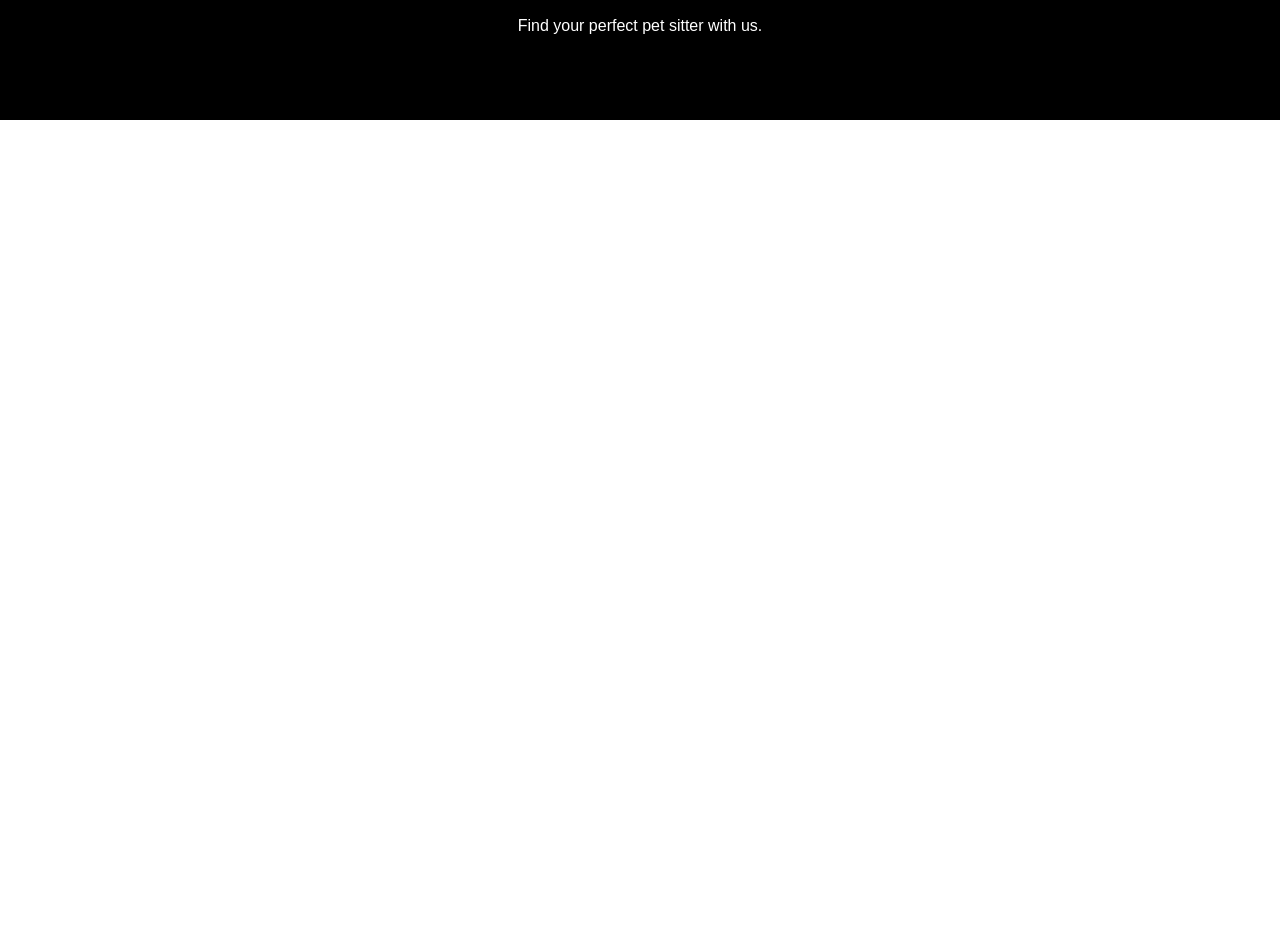
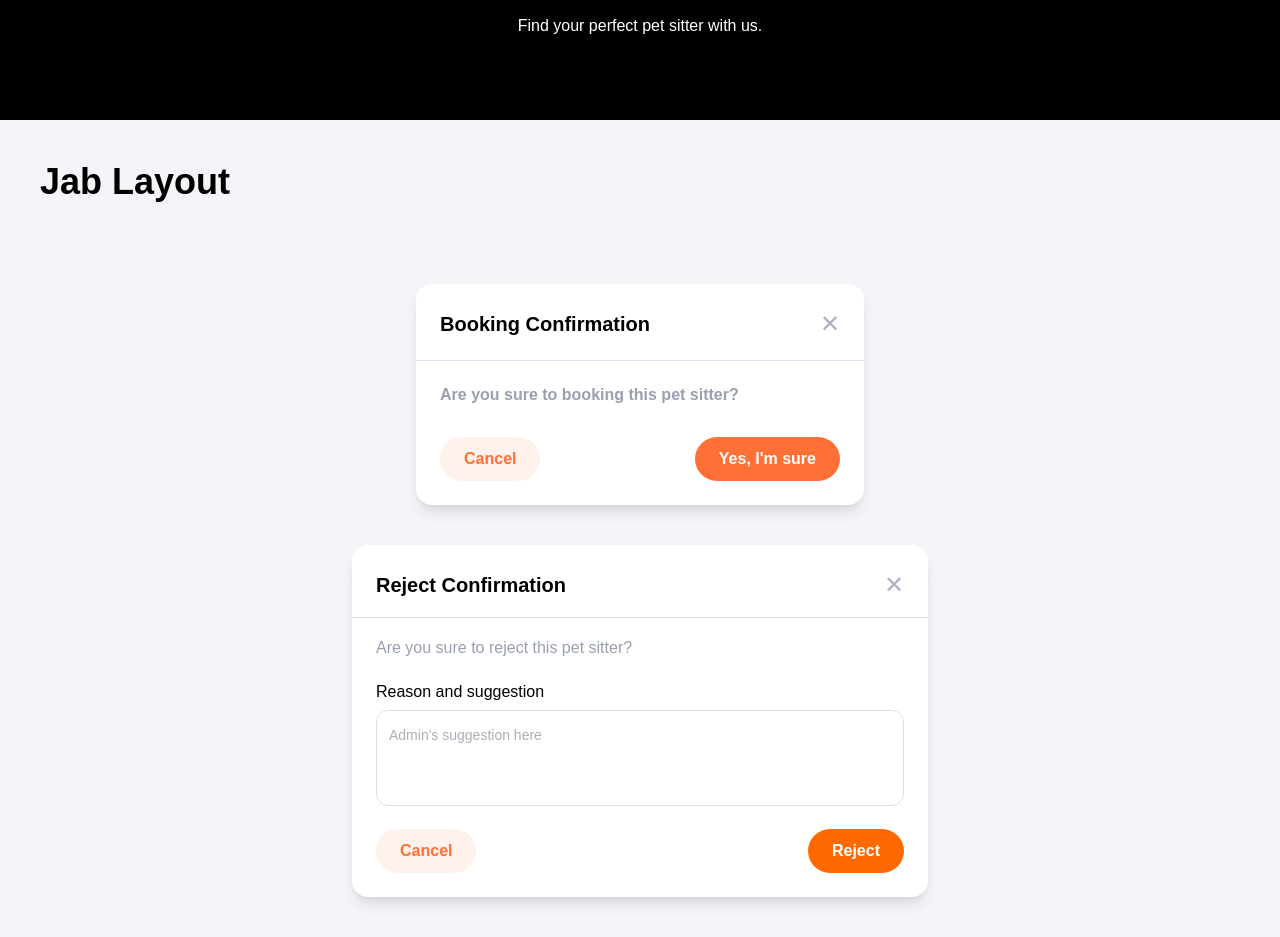
Before and after one commit to bzforest/petsitter-client, a Vue app: page / in a window 1280 px wide. Shown: the part 7800-8737 px from the top of the page. Before the commit the page ends 7920 px from the top, so only its background shows below. Built offline with nearby package versions, Linux system fonts and the light colour scheme; a web font is replaced by a local one.

Commit message:
feat: Add BookingConfirm and RejectConfirmPopup components to the Design System, enhancing user interaction for booking confirmations and rejections.

```diff
--- /dev/null
+++ b/src/components/ui/BookingConfirm.vue
@@ -0,0 +1,40 @@
+<script setup lang="ts">
+defineProps<{
+    title?: string
+    message: string
+    confirmLabel?: string
+}>()
+
+defineEmits<{
+    confirm: []
+    cancel: []
+}>()
+</script>
+
+<template>
+    <div class="bg-white rounded-2xl shadow-lg p-6 w-full max-w-md font-sans">
+
+        <!-- Header -->
+        <div class="flex items-center justify-between pb-5">
+            <h2 class="headline-4 text-black">{{ title ?? 'Booking Confirmation' }}</h2>
+            <button @click="$emit('cancel')" class="text-brand-gray-300 hover:text-brand-gray-500 text-2xl">
+                ✕
+            </button>
+        </div>
+
+        <hr class="border-brand-gray-100 mb-5 -mx-6" />
+
+        <p class="body-2 text-gray-400 font-bold mb-7">{{ message }}</p>
+
+        <div class="flex items-center justify-between mt-2">
+            <button @click="$emit('cancel')"
+                class="px-6 py-2 rounded-full bg-brand-orange-50 text-brand-orange-700 body-2 font-bold hover:bg-brand-orange-100">
+                Cancel
+            </button>
+            <button @click="$emit('confirm')"
+                class="px-6 py-2 rounded-full bg-brand-orange-700 text-brand-white body-2 font-bold hover:bg-brand-orange-900">
+                {{ confirmLabel ?? "Yes, I'm sure" }}
+            </button>
+        </div>
+    </div>
+</template>
--- /dev/null
+++ b/src/components/ui/RejectConfirmPopup.vue
@@ -0,0 +1,48 @@
+<script setup lang="ts">
+defineProps<{
+    title?: string
+    message: string
+    confirmLabel?: string
+    reasonPlaceholder?: string
+}>()
+
+defineEmits<{
+    confirm: []
+    cancel: []
+}>()
+</script>
+
+<template>
+    <div class="bg-white rounded-2xl shadow-lg p-6 w-full max-w-xl font-sans">
+
+        <!-- Header -->
+        <div class="flex items-center justify-between pb-4">
+            <h2 class="headline-4 text-brand-black font-bold">{{ title ?? 'Reject Confirmation' }}</h2>
+            <button @click="$emit('cancel')" class="text-brand-gray-300 hover:text-brand-gray-500 text-2xl">
+                ✕
+            </button>
+        </div>
+
+        <hr class="border-brand-gray-100 mb-4 -mx-6" />
+
+        <p class="body-2 text-gray-400 font-medium mb-4">{{ message }}</p>
+
+        <div class="mb-4">
+            <label class="body-2 text-brand-black font-medium mb-1 block">Reason and suggestion</label>
+            <textarea :placeholder="reasonPlaceholder ?? 'Admin\'s suggestion here'"
+                class="w-full border border-brand-gray-100 rounded-xl p-3 body-3 text-brand-gray-700 resize-none h-24 focus:outline-none focus:ring-2 focus:ring-brand-orange-100" />
+        </div>
+
+        <div class="flex items-center justify-between mt-2">
+            <button @click="$emit('cancel')"
+                class="px-6 py-2 rounded-full bg-brand-orange-50 text-brand-orange-700 body-2 font-bold hover:bg-brand-orange-100">
+                Cancel
+            </button>
+            <button @click="$emit('confirm')"
+                class="px-6 py-2 rounded-full bg-orange-500 text-brand-white body-2 font-bold hover:bg-brand-orange-900">
+                {{ confirmLabel ?? 'Reject' }}
+            </button>
+        </div>
+
+    </div>
+</template>
--- a/src/views/DesignSystem.vue
+++ b/src/views/DesignSystem.vue
@@ -38,6 +38,10 @@ import elRingBlue from "../assets/Element Design/Group 25.png";
 // Logo Assets
 import logoBlack from "../assets/logo/Property 1=black.png";
 import logoWhite from "../assets/logo/Property 1=white.png";
+
+// พื้นที่ของ Jab
+import BookingConfirm from "@/components/ui/BookingConfirm.vue";
+import RejectConfirmPopup from "@/components/ui/RejectConfirmPopup.vue";
 </script>
 
 <template>
@@ -93,9 +97,7 @@ import logoWhite from "../assets/logo/Property 1=white.png";
               <h1 class="headline-2">Booking Status</h1>
             </div>
 
-            <div
-              class="p-8 border-2 border-dashed border-purple-200 rounded-[32px] space-y-6"
-            >
+            <div class="p-8 border-2 border-dashed border-purple-200 rounded-[32px] space-y-6">
               <Badge label="Waiting for confirm" color="pink" />
               <Badge label="Waiting for service" color="yellow" />
               <Badge label="In service" color="blue" />
@@ -108,9 +110,7 @@ import logoWhite from "../assets/logo/Property 1=white.png";
           <div class="space-y-16">
             <section class="space-y-6">
               <h2 class="headline-4 text-brand-gray-500">Pet Sitter Status</h2>
-              <div
-                class="p-8 border-2 border-dashed border-purple-200 rounded-[32px] space-y-6"
-              >
+              <div class="p-8 border-2 border-dashed border-purple-200 rounded-[32px] space-y-6">
                 <Badge label="Waiting for approve" color="pink" />
                 <Badge label="Approved" color="green" />
                 <Badge label="Rejected" color="red" />
@@ -119,9 +119,7 @@ import logoWhite from "../assets/logo/Property 1=white.png";
 
             <section class="space-y-6">
               <h2 class="headline-4 text-brand-gray-500">Pet OwnerStatus</h2>
-              <div
-                class="p-8 border-2 border-dashed border-purple-200 rounded-[32px] space-y-6"
-              >
+              <div class="p-8 border-2 border-dashed border-purple-200 rounded-[32px] space-y-6">
                 <Badge label="Normal" color="green" />
                 <Badge label="Baned" color="red" />
               </div>
@@ -131,9 +129,7 @@ import logoWhite from "../assets/logo/Property 1=white.png";
           <!-- Report Status (Column 3) -->
           <section class="space-y-6">
             <h2 class="headline-4 text-brand-gray-500">Report Status</h2>
-            <div
-              class="p-8 border-2 border-dashed border-purple-200 rounded-[32px] space-y-6"
-            >
+            <div class="p-8 border-2 border-dashed border-purple-200 rounded-[32px] space-y-6">
               <Badge label="New Report" color="pink" />
               <Badge label="Pending" color="blue" />
               <Badge label="Resolved" color="green" />
@@ -145,8 +141,7 @@ import logoWhite from "../assets/logo/Property 1=white.png";
           <section class="space-y-6">
             <h2 class="headline-4 text-brand-gray-500">Pet Type</h2>
             <div
-              class="p-8 border-2 border-dashed border-purple-200 rounded-[32px] flex flex-col items-center space-y-6"
-            >
+              class="p-8 border-2 border-dashed border-purple-200 rounded-[32px] flex flex-col items-center space-y-6">
               <Badge label="Dog" color="green" variant="pill" />
               <Badge label="Cat" color="pink" variant="pill" />
               <Badge label="Bird" color="blue" variant="pill" />
@@ -474,4 +469,19 @@ import logoWhite from "../assets/logo/Property 1=white.png";
 
     <Footer />
   </div>
+
+  <!-- Jab Layout -->
+  <div class="min-h-screen flex flex-col bg-brand-gray-50">
+    <header class="flex items-center justify-between p-10">
+      <h1 class="headline-2">Jab Layout</h1>
+    </header>
+    <main class="grow p-10 space-y-10 flex flex-col items-center justify-center">
+      <BookingConfirm
+        message="Are you sure to booking this pet sitter?"
+        @confirm="() => { }" @cancel="() => { }" />
+      <RejectConfirmPopup
+        message="Are you sure to reject this pet sitter?"
+        reasonPlaceholder="Admin's suggestion here" @confirm="() => { }" @cancel="() => { }" />
+    </main>
+  </div>
 </template>
```
